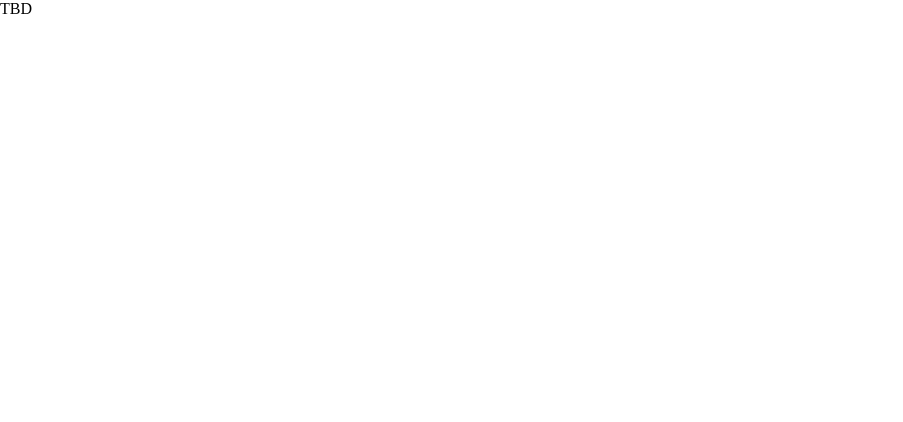
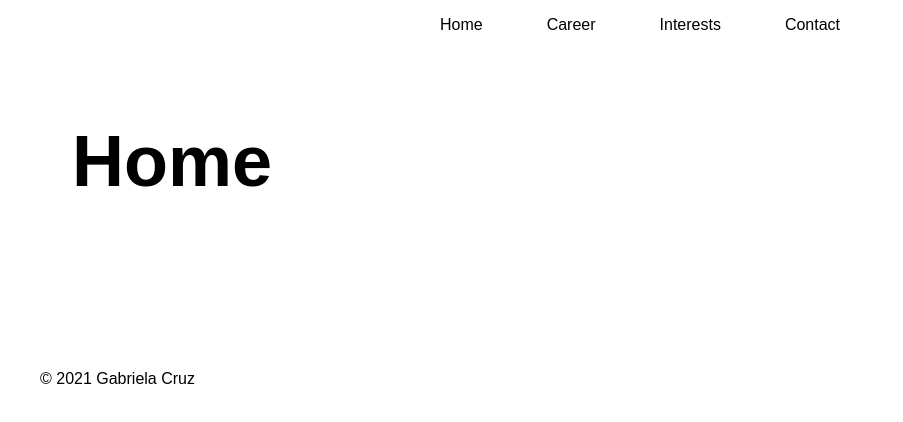
Before and after one commit to gabycruzzin/gabys-website, a React (Create React App) app in the folder client/: page / in a window 1280 px wide. Shown: the top 422 px of the page, without its empty margins (0-903 px from the left). Built offline with nearby package versions, Linux system fonts and the light colour scheme.

Commit message:
navbar & style updates

```diff
--- a/client/package.json
+++ b/client/package.json
@@ -8,7 +8,7 @@
     "@testing-library/user-event": "^12.1.10",
     "react": "^17.0.2",
     "react-dom": "^17.0.2",
-    "react-parallax": "^3.3.0",
+    "react-router-dom": "^5.2.0",
     "react-scripts": "4.0.3",
     "web-vitals": "^1.0.1"
   },
--- a/client/src/App.js
+++ b/client/src/App.js
@@ -1,9 +1,42 @@
-function App() {
+import {BrowserRouter as Router, Switch, Route} from "react-router-dom";
+import './css/App.css';
+import {AppNavbar} from './components/AppNavbar';
+import {Contact} from './components/Contact';
+import {Career} from './components/Career';
+import {Interests} from './components/Interests';
+import {Home} from './components/Home';
+
+export default function App() {
   return (
-    <>
-      TBD
-    </>
+    <Router>
+      <header>
+        <AppNavbar />
+      </header>
+      <main>
+        <div className="container">
+          <Switch>
+            <Route path="/contact">
+              <Contact />
+            </Route>
+            <Route path="/career">
+              <Career />
+            </Route>
+            <Route path="/interests">
+              <Interests />
+            </Route>
+            <Route path="/">
+              <Home />
+            </Route>
+          </Switch>
+        </div>
+      </main>
+      <footer>
+        <div className="container">
+            <p>
+              &copy; 2021 Gabriela Cruz
+            </p>
+        </div>
+      </footer>
+    </Router>
   );
 }
-
-export default App;
--- /dev/null
+++ b/client/src/components/AppNavbar.js
@@ -0,0 +1,13 @@
+import {Link} from "react-router-dom";
+import '../css/AppNavbar.css';
+
+export function AppNavbar() {
+  return (
+    <div className="innerContainer">
+      <Link to="/" className="button">Home</Link>
+      <Link to="/career" className="button">Career</Link>
+      <Link to="/interests" className="button">Interests</Link>
+      <Link to="/contact" className="button">Contact</Link>
+    </div>
+  );
+}
--- /dev/null
+++ b/client/src/components/Career.js
@@ -0,0 +1,3 @@
+export function Career() {
+  return <h1>Career</h1>
+}
--- /dev/null
+++ b/client/src/components/Contact.js
@@ -0,0 +1,3 @@
+export function Contact() {
+  return <h1>Contact</h1>;
+}
--- /dev/null
+++ b/client/src/components/Home.js
@@ -0,0 +1,3 @@
+export function Home() {
+  return <h1>Home</h1>;
+}
--- /dev/null
+++ b/client/src/components/Interests.js
@@ -0,0 +1,3 @@
+export function Interests() {
+  return <h1>Interests</h1>;
+}
--- /dev/null
+++ b/client/src/css/App.css
@@ -0,0 +1,9 @@
+main {
+	font-size: 36px; /* using the RELATIVE UNIT (em) */
+}
+
+.container {
+	padding: 2em; /* 2 x current font size (20px) = 40px padding all around */
+	max-width: 1200px; /* for big/tiny monitors; it will TRY to take up 1200px, but if it can't it'll be reduced */
+	margin: 0 auto; /* centered in page */
+}
--- /dev/null
+++ b/client/src/css/AppNavbar.css
@@ -0,0 +1,22 @@
+header {
+	position: fixed; /* so it won't move when you scroll */
+	width: 100%;
+}
+
+.innerContainer {
+  margin: auto;
+  width: fit-content;
+  padding: 1em;
+}
+
+.button {
+	text-decoration: none; /* removes the default decoration set by the anchor tag */
+	padding: 1em 2em;
+	transition: background-color 0.5s;
+  color: black;
+}
+
+.button:hover {
+	background-color: #E38BDA;
+  color: white;
+}
--- a/client/src/index.css
+++ b/client/src/index.css
@@ -1,3 +1,4 @@
 body {
   margin: 0;
+  font-family: sans-serif;
 }
```
Also changed, not shown: client/src/components/myParallax.js (deleted, +0 -7 lines), 1 other file (tests, documents, lock files or other folders).
